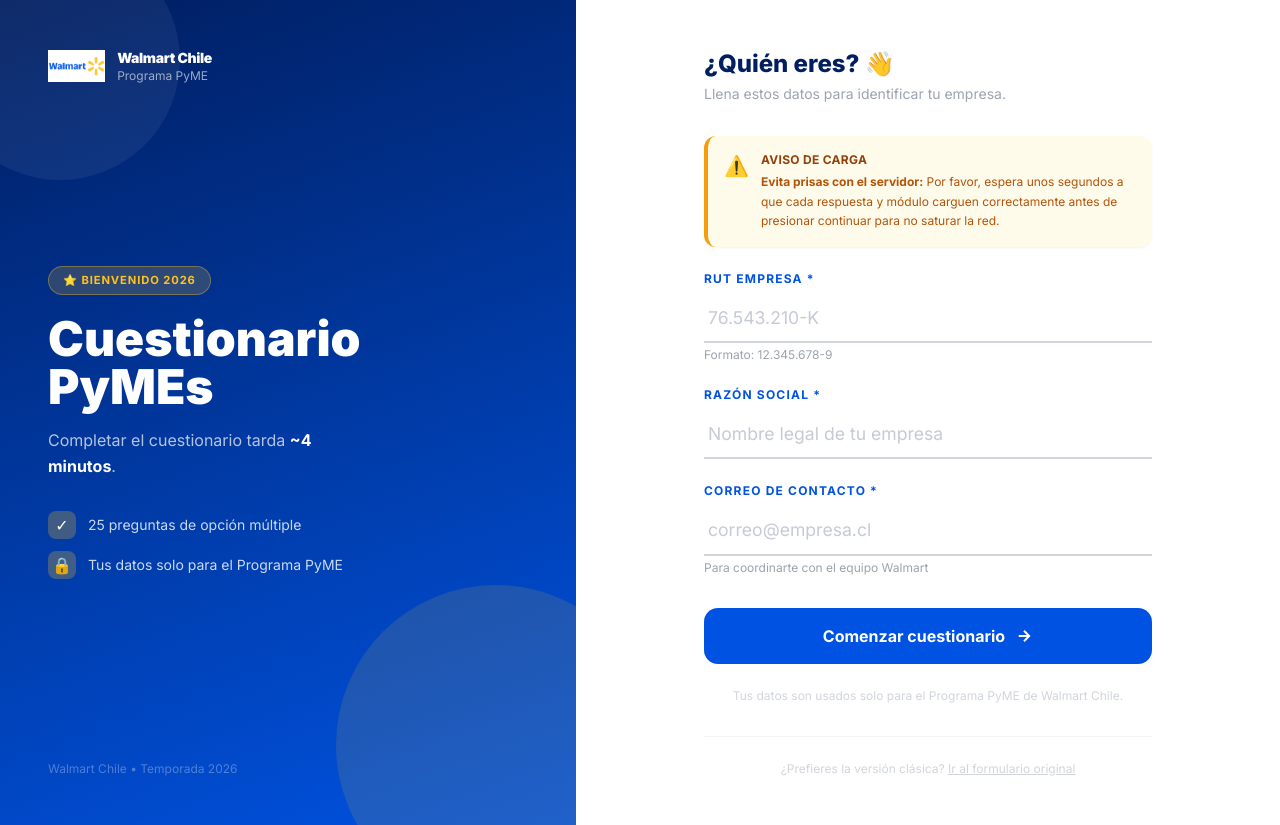
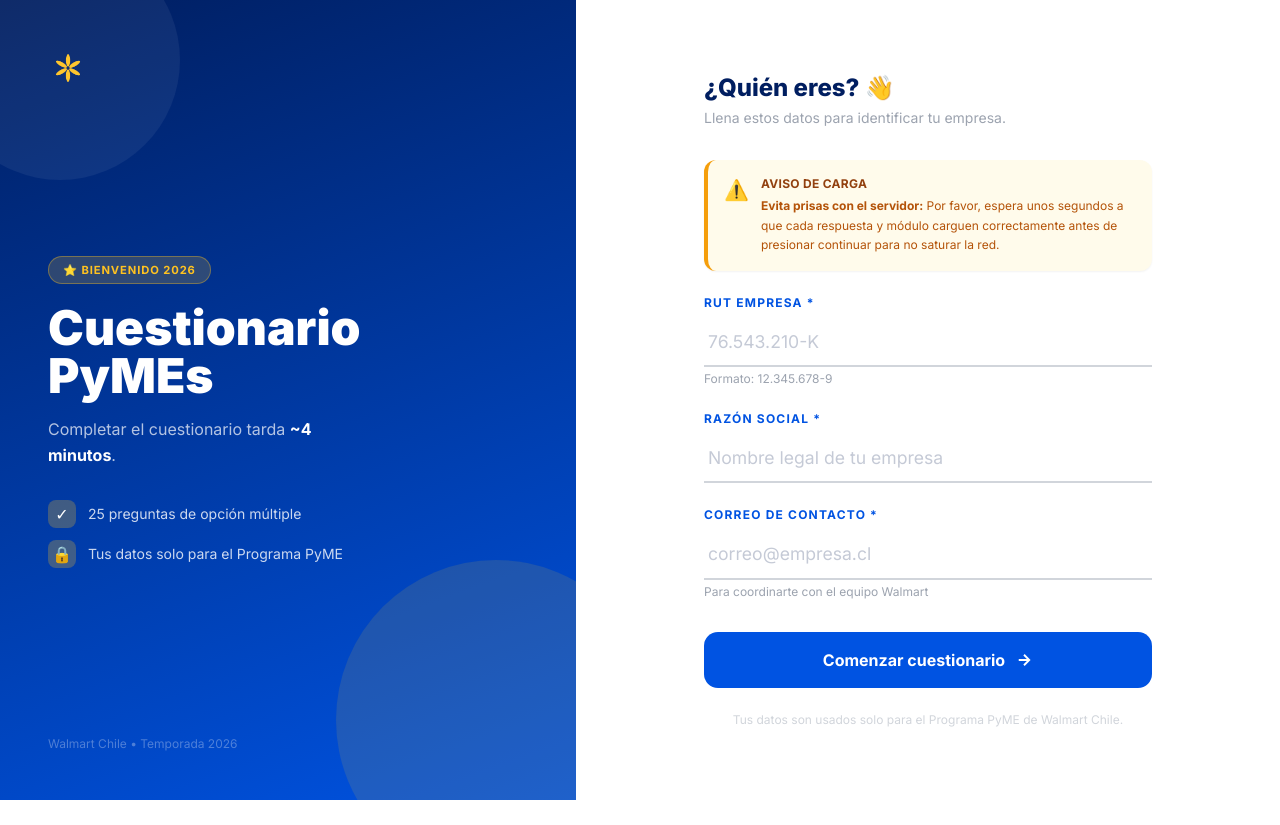
Before and after one commit to camidebe-cyber/pyme-survey, a FastAPI app: page /formulario in a window 1280 px wide. After the commit the page ends 800 px from the top, so only its background shows below. Run offline with FastAPI, Linux system fonts and the light colour scheme; some libraries are stand-ins or nearby versions.

Commit message:
Change questionnaire logo to show only walmart spark and remove classic survey redirect link

```diff
--- a/templates/formulario_welcome.html
+++ b/templates/formulario_welcome.html
@@ -101,13 +101,9 @@
   <aside class="left-panel flex flex-col justify-between p-8 md:p-12
                md:w-[45%] text-white min-h-[280px] md:min-h-screen relative z-10">
 
-    <!-- Logo Walmart Original -->
+    <!-- Logo Walmart Original (Solo Spark) -->
     <div class="flex items-center gap-3">
-      <img src="/static/logo_walmart_original.png" alt="Walmart Logo" class="h-8 object-contain" onerror="this.src='/static/walmart_logo_clean.png'; this.style.height='25px'">
-      <div>
-        <div class="font-black text-sm tracking-tight">Walmart Chile</div>
-        <div class="text-white/60 text-xs">Programa PyME</div>
-      </div>
+      <img src="/static/walmart_spark.png" alt="Walmart Spark" class="h-10 w-10 object-contain">
     </div>
 
     <!-- Centro: titulo + bullets -->
@@ -210,13 +206,6 @@
           Tus datos son usados solo para el Programa PyME de Walmart Chile.
         </p>
       </form>
-
-      <div class="fu3 mt-8 pt-6 border-t border-gray-100 text-center">
-        <p class="text-xs text-gray-300">
-          ¿Prefieres la versión clásica?
-          <a href="/" class="underline hover:text-gray-500 transition-colors">Ir al formulario original</a>
-        </p>
-      </div>
     </div>
   </main>
 
```
Also changed, not shown: templates/formulario_survey.html (+2 -6 lines), walmart_spark.png (added).
